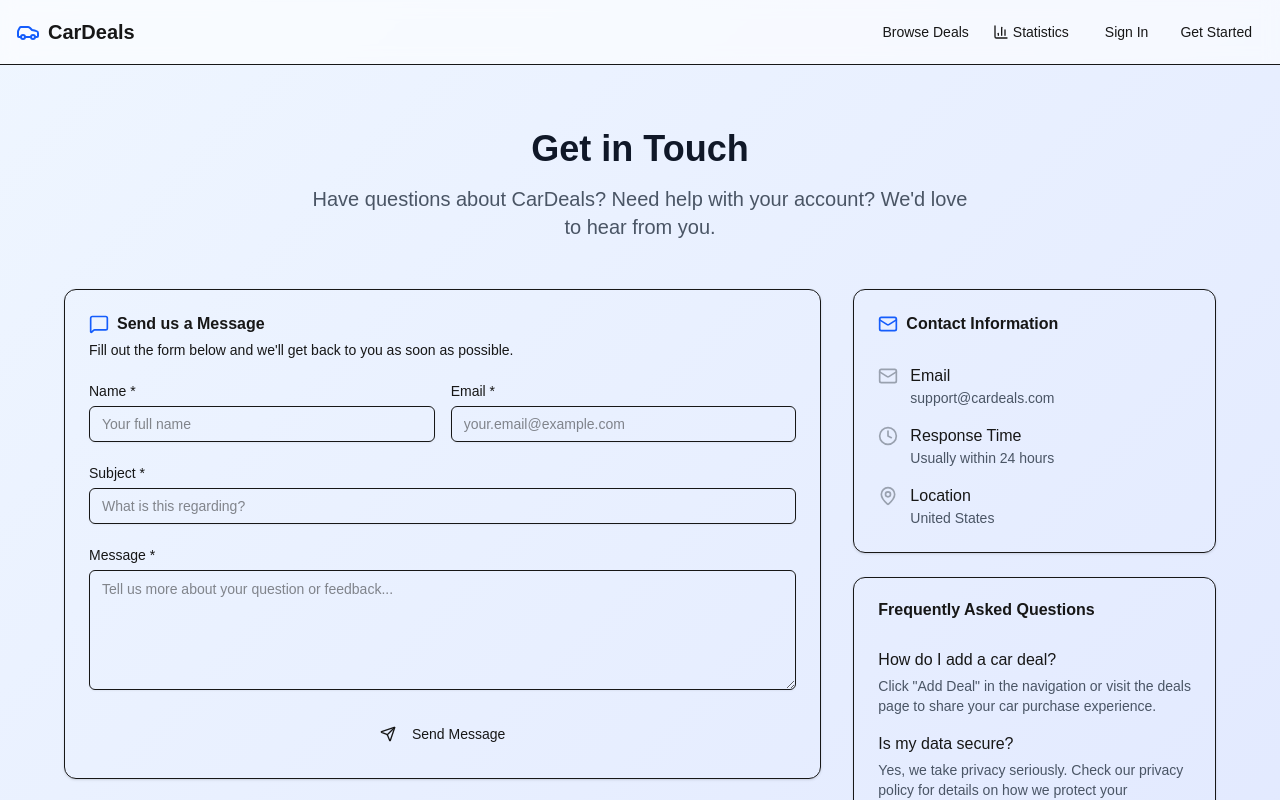
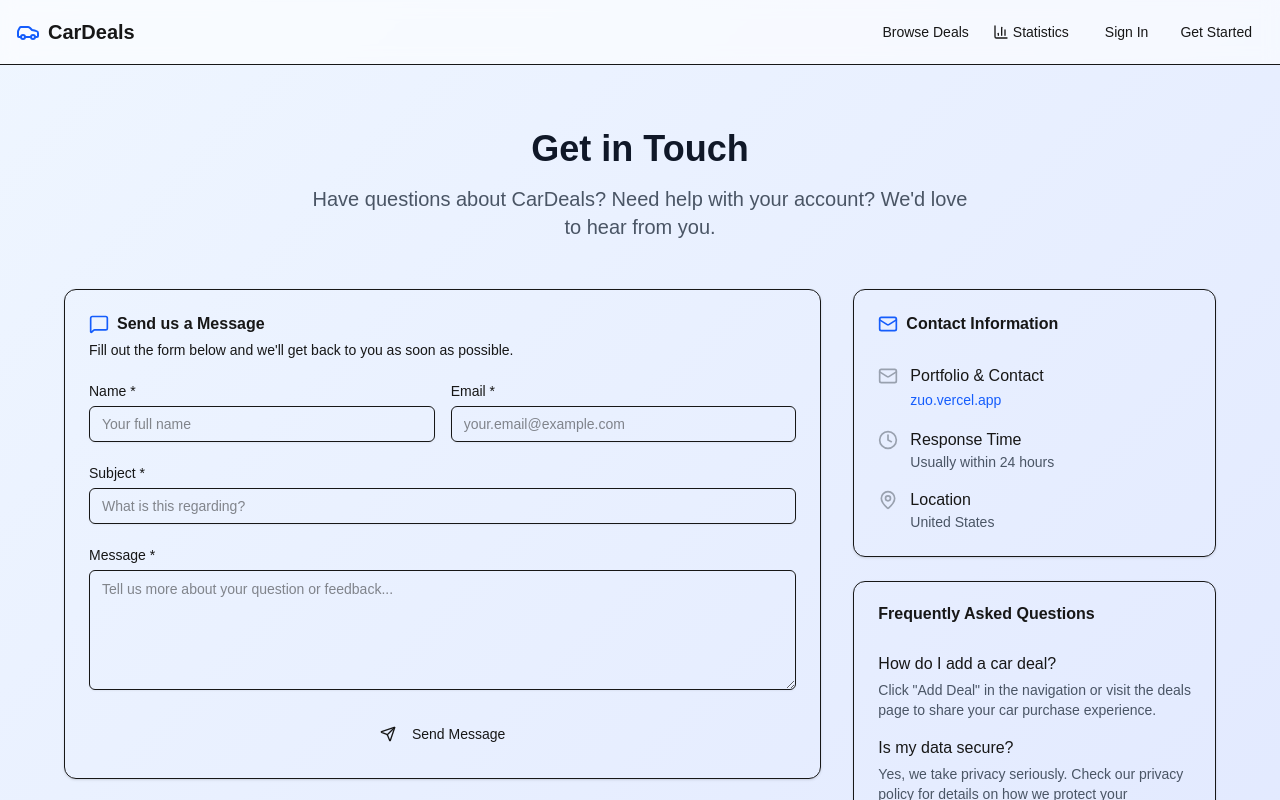
Before and after one commit to MrMegaMango/CarPrices, a Next.js app: page /contact in a window 1280 px wide. Shown: the top 800 px of the page. Built offline with nearby package versions, Linux system fonts and the light colour scheme; no server answers.

Commit message:
direct to my protfolio

```diff
--- a/src/app/contact/page.tsx
+++ b/src/app/contact/page.tsx
@@ -165,8 +165,15 @@
                 <div className="flex items-start space-x-3">
                   <Mail className="h-5 w-5 text-gray-400 mt-0.5" />
                   <div>
-                    <p className="font-medium">Email</p>
-                    <p className="text-sm text-gray-600">support@cardeals.com</p>
+                    <p className="font-medium">Portfolio & Contact</p>
+                    <a
+                      href="https://zuo.vercel.app"
+                      target="_blank"
+                      rel="noopener noreferrer"
+                      className="text-sm text-blue-600 hover:underline"
+                    >
+                      zuo.vercel.app
+                    </a>
                   </div>
                 </div>
 
--- a/src/lib/auth.ts
+++ b/src/lib/auth.ts
@@ -25,7 +25,5 @@
       },
     }),
   },
-  pages: {
-    signIn: '/auth/signin',
-  },
+
 }
```
